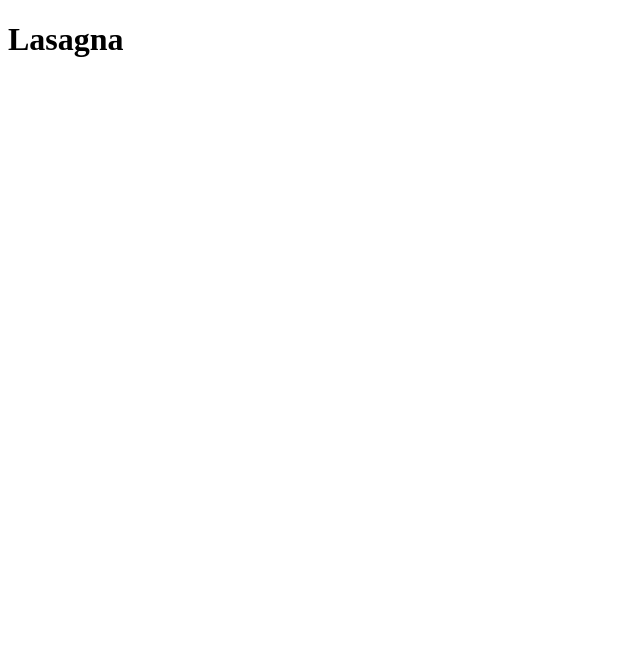
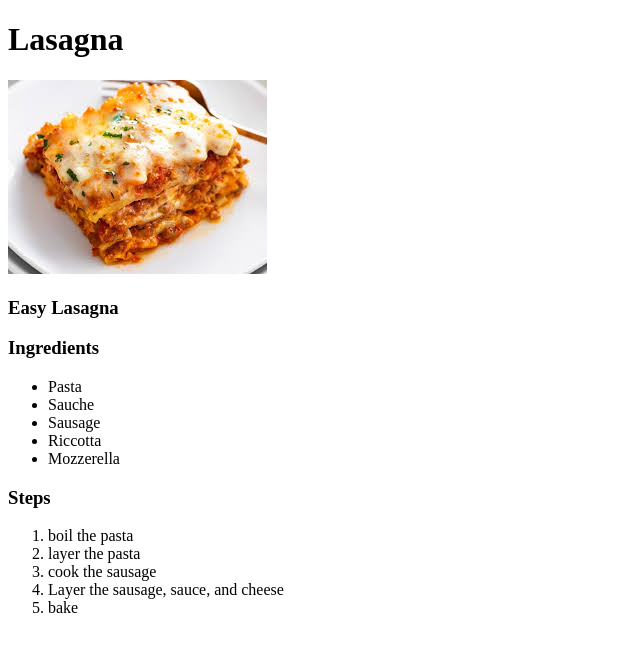
Before and after one commit to mattcoughlon/cook-book, a plain HTML site: page recipes/lasagna.html in a window 1280 px wide. Shown: the whole page, without its empty margins (0-640 px from the left). Drawn offline with Linux system fonts and the light colour scheme.

Commit message:
Complete lasagna.html, create images folder, and add lasagna.jpg

```diff
--- a/recipes/lasagna.html
+++ b/recipes/lasagna.html
@@ -7,5 +7,23 @@
 </head>
 <body>
     <h1>Lasagna</h1>
+    <img src="../images/lasagna.jpg" alt="Lasagna">
+    <h3>Easy Lasagna</h3>
+    <h3>Ingredients</h3>
+    <ul>
+        <li>Pasta</li>
+        <li>Sauche</li>
+        <li>Sausage</li>
+        <li>Riccotta</li>
+        <li>Mozzerella</li>
+    </ul>
+    <h3>Steps</h3>
+    <ol>
+        <li>boil the pasta</li>
+        <li>layer the pasta</li>
+        <li>cook the sausage</li>
+        <li>Layer the sausage, sauce, and cheese</li>
+        <li>bake</li>
+    </ol>
 </body>
 </html>
```
Also changed, not shown: images/lasagna.jpg (added).
